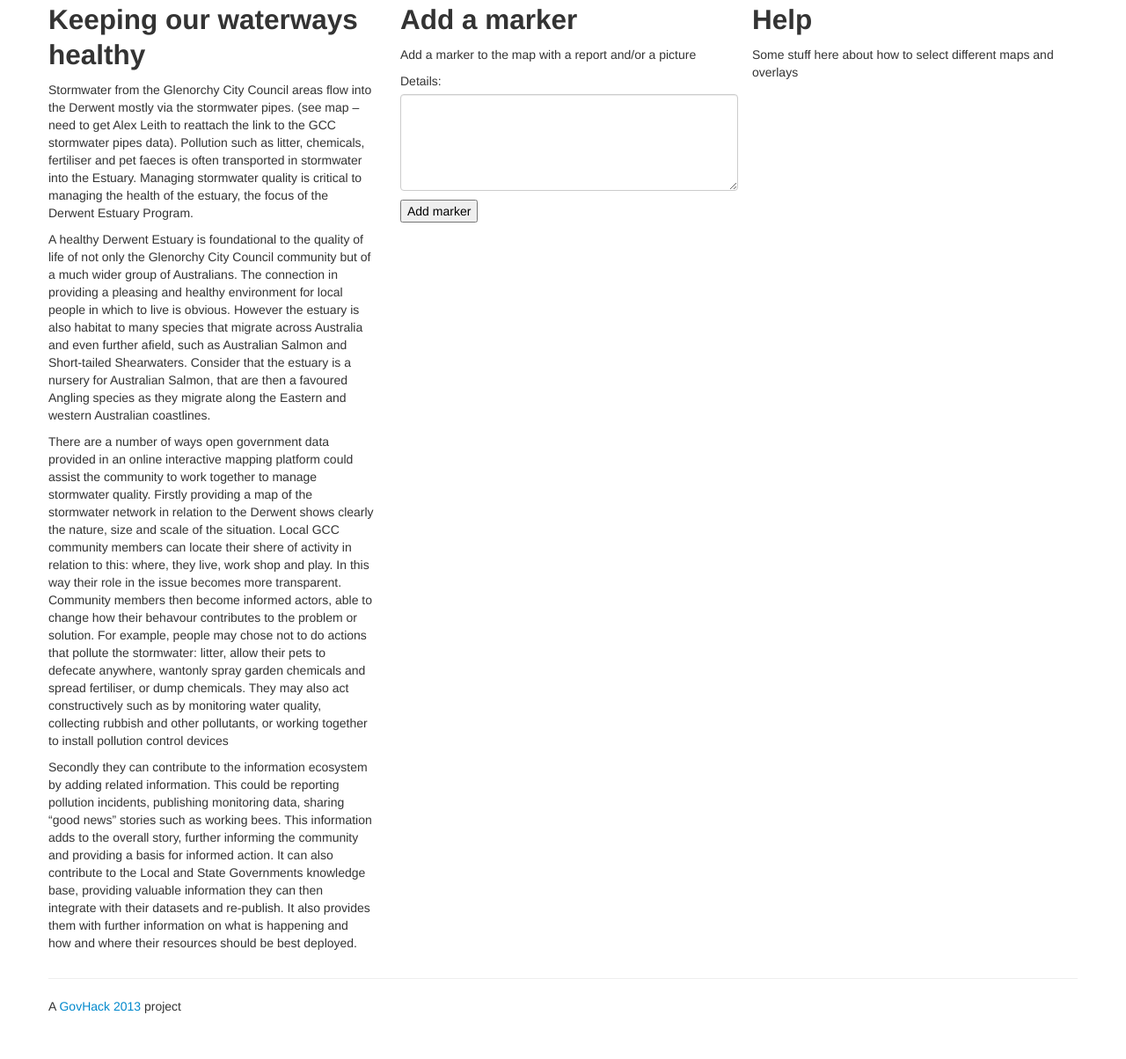
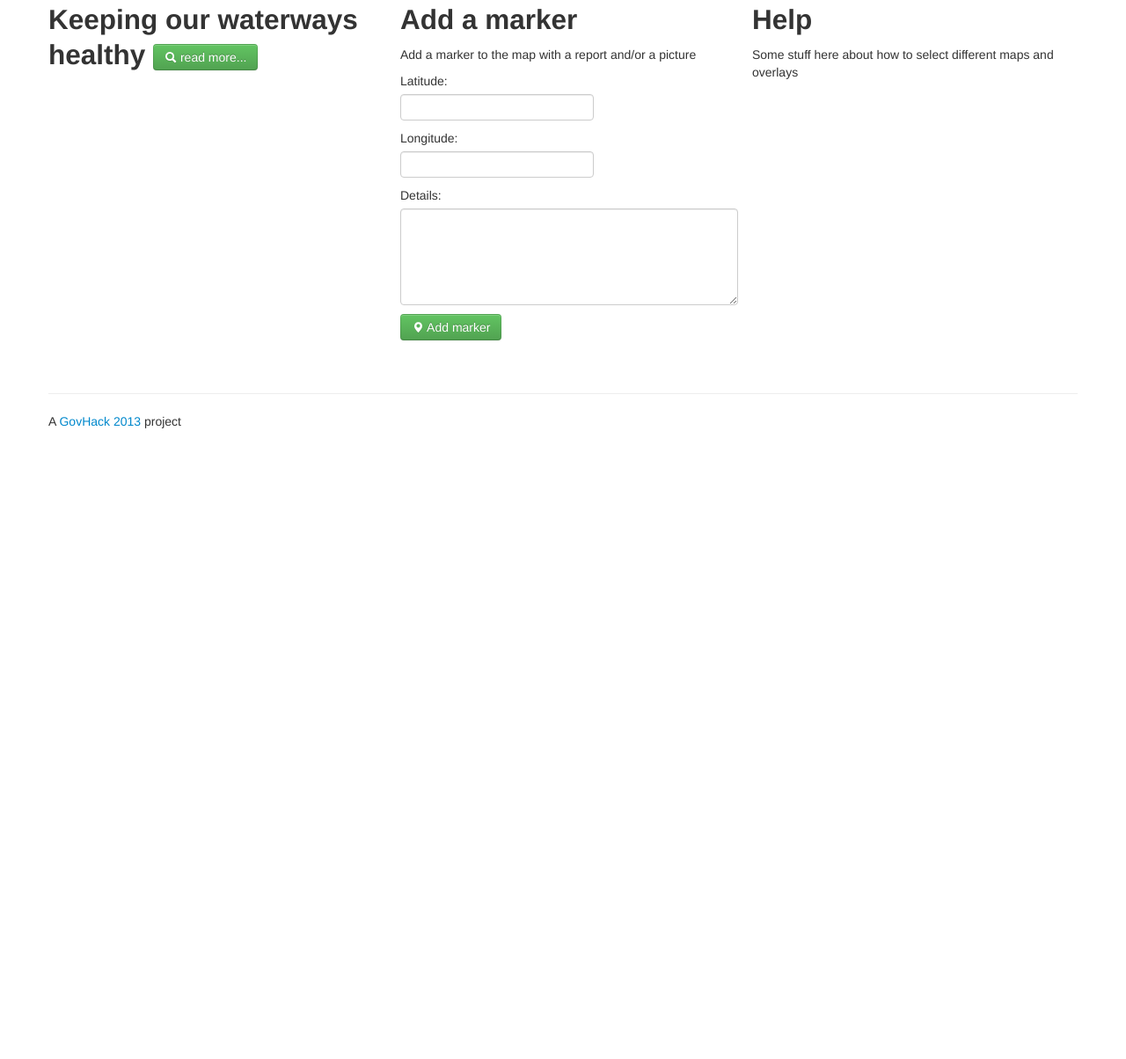
Before and after one commit to botheredbybees/tiger-govhack, a Django app: page / in a window 1280 px wide. Shown: the part 538-1742 px from the top of the page at 88% size. After the commit the page ends 1025 px from the top, so only its background shows below. Run offline with Django 3.2, Linux system fonts and the light colour scheme; data comes from the database, SQL or seed files in the repository; parts of the project's set-up code (start-up, migrations or seed data) failed here and were passed over; some libraries are stand-ins or nearby versions.

Commit message:
Fixed index

```diff
--- a/tigerhack/marker/templates/index.html
+++ b/tigerhack/marker/templates/index.html
@@ -1,4 +1,3 @@
-{% load staticfiles %}
 <!DOCTYPE html>
 <!--[if lt IE 7]>      <html class="no-js lt-ie9 lt-ie8 lt-ie7"> <![endif]-->
 <!--[if IE 7]>         <html class="no-js lt-ie9 lt-ie8"> <![endif]-->
@@ -26,10 +25,7 @@
 				<![endif]-->
 
 				<script src="http://cdn.leafletjs.com/leaflet-0.5.1/leaflet.js"></script>
-				<link rel="stylesheet" href="/static/css/MarkerCluster.css" />
-				<link rel="stylesheet" href="/static/css/MarkerCluster.Default.css" />
-				<!--[if lte IE 8]><link rel="stylesheet" href="../dist/MarkerCluster.Default.ie.css" /><![endif]-->
-				<script src="/static/js/vendor/leaflet.markercluster.js"></script>
+
         <link rel="stylesheet" href="/static/css/main.css">
 
         <script src="/static/js/vendor/modernizr-2.6.2-respond-1.1.0.min.js"></script>
@@ -49,7 +45,7 @@
                         <span class="icon-bar"></span>
                         <span class="icon-bar"></span>
                     </a>
-                    <a class="brand" href="#">Our Healthy Waterways</a>
+                    <a class="brand" href="#">Healthy Waterways</a>
                     <div class="nav-collapse collapse">
                         <ul class="nav">
                             <li class="active"><a href="#">Home</a></li>
@@ -88,24 +84,39 @@
             <!-- Example row of columns -->
             <div class="row">
                 <div class="span4">
-                    <h2>Keeping our waterways healthy</h2>
-                    <p>Stormwater from the Glenorchy City Council areas flow into the Derwent mostly via the  stormwater pipes. (see map – need to get Alex Leith to reattach the link to the GCC stormwater pipes data). Pollution such as litter, chemicals, fertiliser and pet faeces  is often transported in stormwater into the Estuary. Managing stormwater quality is critical to managing the health of the estuary, the focus of the Derwent Estuary Program.</p><p>
 
-A healthy Derwent Estuary is foundational to the quality of life of not only the Glenorchy City Council community but of a much wider group of Australians. The connection in providing a pleasing and healthy environment for local people in which to live is obvious. However the estuary is also habitat to many species that migrate across Australia and even further afield, such as Australian Salmon and Short-tailed Shearwaters. Consider that the estuary is a nursery for Australian Salmon, that are then a favoured Angling species as they migrate along the Eastern and western Australian coastlines.</p><p>
+                    <h2>Keeping our waterways healthy
+                    	<button type="button" class="btn btn-success" data-toggle="collapse" data-target="#story">
+												<i class="icon-search icon-white"></i> read more...
+											</button>
+										</h2>
+								<div id="story" class="collapse">
+                    <p>The map above shows the stormwater network for Glenorchy City Council areas and how it dishcharges into the Derwent Estuary. Pollution such as litter, chemicals, fertiliser and pet faeces is often transported in this stormwater into the Estuary. Managing stormwater quality is critical to managing the health of the estuary. A healthy Derwent Estuary is foundational to the quality of life of both the Glenorchy and wider Australian community The map shows clearly the nature, size and scale of the situation and who contributes to and can affect this water quality.</p><p>
 
-There are a number of ways open government data provided in an online interactive mapping platform could assist the community to work together to manage stormwater quality. Firstly providing a map of the stormwater network in relation to the Derwent shows clearly the nature, size and scale of the situation. Local GCC community members can locate their shere of activity in relation to this: where, they live, work shop and play. In this way their role in the issue becomes more transparent. Community members then become informed actors, able to change how their behavour contributes to the problem or solution. For example, people may chose not to do actions that pollute the stormwater: litter, allow their pets to defecate anywhere, wantonly spray garden chemicals and spread fertiliser, or dump chemicals. They may also act constructively such as by monitoring water quality, collecting rubbish and other pollutants, or working together to install pollution control devices</p><p>
+Local community members are obviously critical stakeholders. Using the map they can locate their sphere of activity in relation to the issue: where, they live, work shop and play. In this way their role in the issue becomes more transparent. Community members then become informed actors, able to change how their behavour contributes to the problem or solution.</p><p>
 
-Secondly they can contribute to the information ecosystem by adding related information. This could be reporting pollution incidents, publishing monitoring data, sharing “good news” stories such as working bees. This information adds to the overall story, further informing the community and providing a basis for informed action. It can also contribute to the Local and State Governments knowledge base, providing valuable information they can then integrate with their datasets and re-publish. It also provides them with further information on what is happening and how and where their resources should be best deployed.</p>
+For example, people may chose to cease or modify their activities that pollute the stormwater, such as littering, allowing their pets to defecate anywhere, wantonly spraying garden chemicals and spreading fertiliser, or dumping chemicals. Alternatively they may act constructively by monitoring water quality, collecting rubbish and other pollutants, or working together to install pollution control devices.</p><p>
+
+Secondly, they can contribute to the above information by adding their own observations. This could be reporting pollution incidents, publishing monitoring data, or sharing “good news” stories such as working bees. This information adds to the overall story, further informing the community and providing a basis for informed action. It can also contribute to the Local and State Governments knowledge base, providing valuable information they can then integrate with their datasets and re-publish. They can also understand better what is happening and how and where their resources should be best deployed.</p>
+								</div>
                 </div>
                 <div class="span4">
                     <h2>Add a marker</h2>
                     <p id="instructions">Add a marker to the map with a report and/or a picture</p>
                     <form id="addmarker">
-
+												<label for="lat">Latitude:</label>
+												<input type="text" id="lat" name="lat" value=""><br>
+												<label for="long">Longitude:</label>
+												<input type="text" id="long" name="long" value=""><br>
 												<label for="note">Details:</label>
 												<textarea id="note" name="note" rows="5"></textarea><br>
+												<button type="submit" class="btn btn-success">
+													<i class="icon-map-marker icon-white"></i> Add marker
+												</button>
+												<br>
 
-												<input type="submit" value="Add marker" />
+												<br>
+
 
 										</form>
                </div>
@@ -123,14 +134,13 @@ Secondly they can contribute to the information ecosystem by adding related info
 
         </div> <!-- /container -->
 
-        <script src="//ajax.googleapis.com/ajax/libs/jquery/1.9.1/jquery.min.js"></script>
-        <script>window.jQuery || document.write('<script src="js/vendor/jquery-1.9.1.min.js"><\/script>')</script>
+        <script src="http://ajax.googleapis.com/ajax/libs/jquery/1.9.1/jquery.min.js"></script>
+        <script>window.jQuery || document.write('<script src="/static/js/vendor/jquery-1.9.1.min.js"><\/script>')</script>
 
         <script src="/static/js/vendor/bootstrap.min.js"></script>
 
         <script src="/static/js/main.js"></script>
-
-	<script src="/marker/"></script>
+				<script src="http://tiger.scriptforge.org:8000/marker/"></script>
 
         <script>
             var _gaq=[['_setAccount','UA-XXXXX-X'],['_trackPageview']];
--- a/tigerhack/tigerhack/urls.py
+++ b/tigerhack/tigerhack/urls.py
@@ -1,5 +1,5 @@
 from django.conf.urls import patterns, include, url
-from django.views.generic.simple import direct_to_template
+#from django.views.generic.simple import direct_to_template
 
 # Uncomment the next two lines to enable the admin:
 from django.contrib import admin
```
